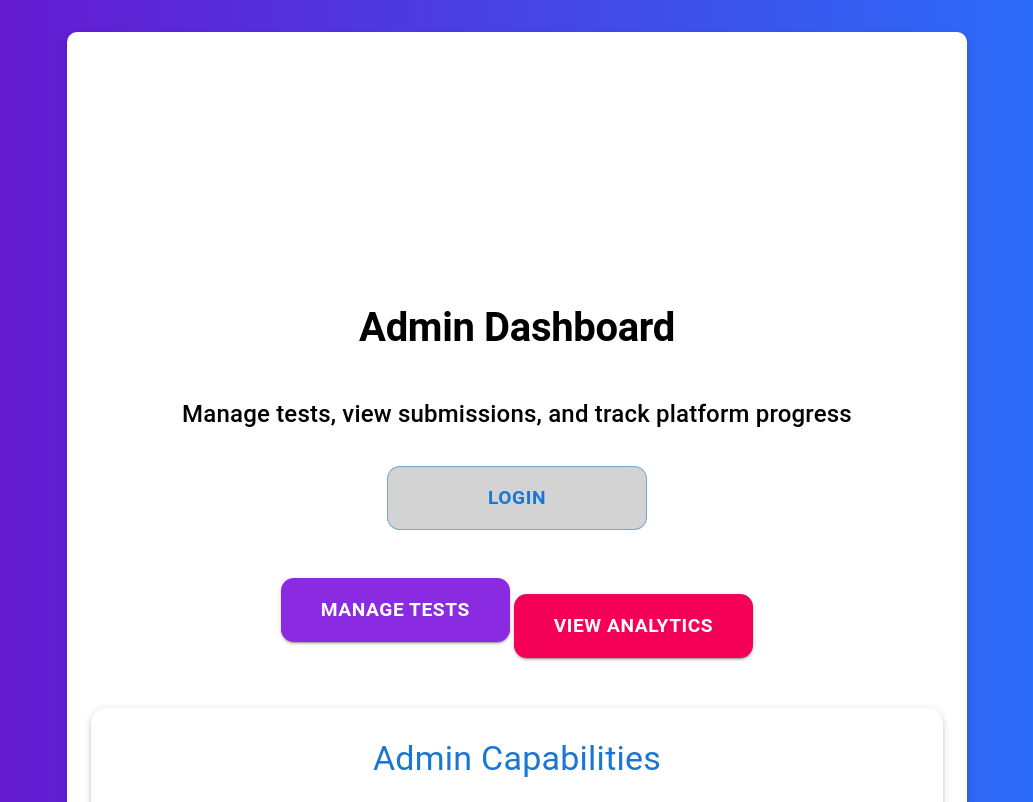
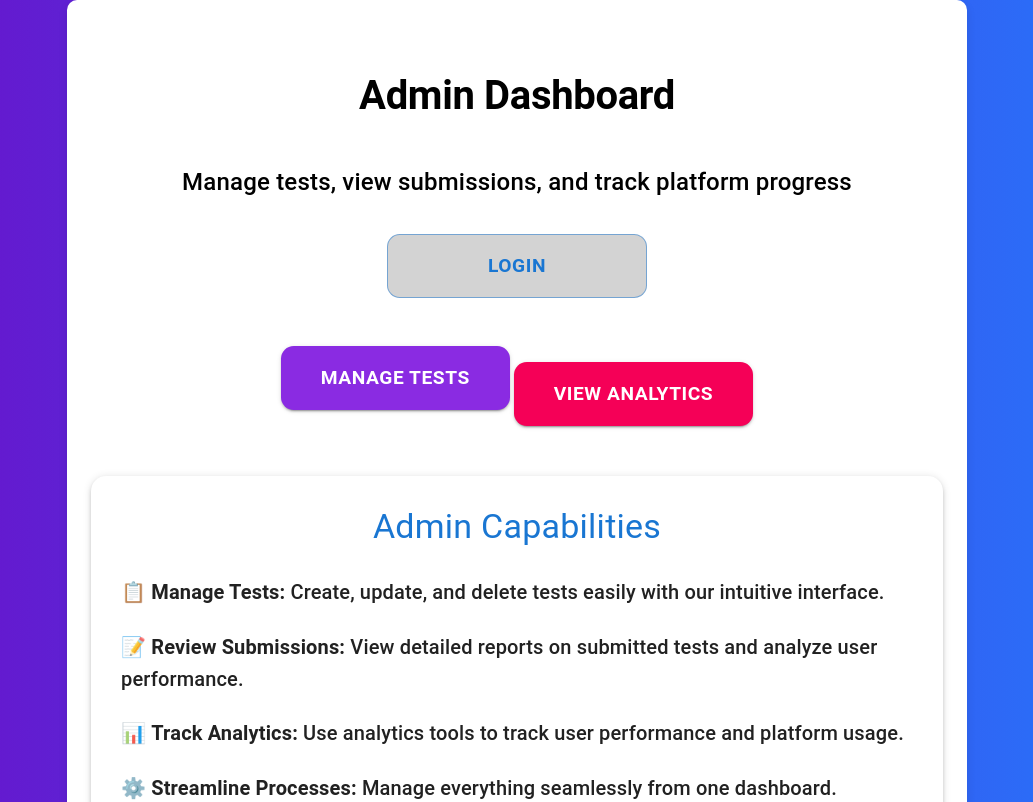
Before and after one commit to ebaze-tech/CourseMasterAdmin, a React (Vite) app: page / in a window 1280 px wide. Shown: the top 802 px of the page, without its empty margins (123-1156 px from the left). Built offline with nearby package versions, Linux system fonts and the light colour scheme.

Commit message:
Fixed admin home page

```diff
--- a/src/Admin/AdminHomepage.jsx
+++ b/src/Admin/AdminHomepage.jsx
@@ -15,7 +15,7 @@ const AdminHomePage = () => {
         justifyContent: "center",
         alignItems: "center",
         color: "black",
-        marginTop: "2rem",
+        // marginTop: "2rem",
         // overflowY:"hidden"
       }}
     >
@@ -31,7 +31,7 @@ const AdminHomePage = () => {
             color="black"
             fontWeight="bold"
             fontSize="2.5rem"
-            marginTop={30}
+            marginTop={5}
             gutterBottom
           >
             Admin Dashboard
```
